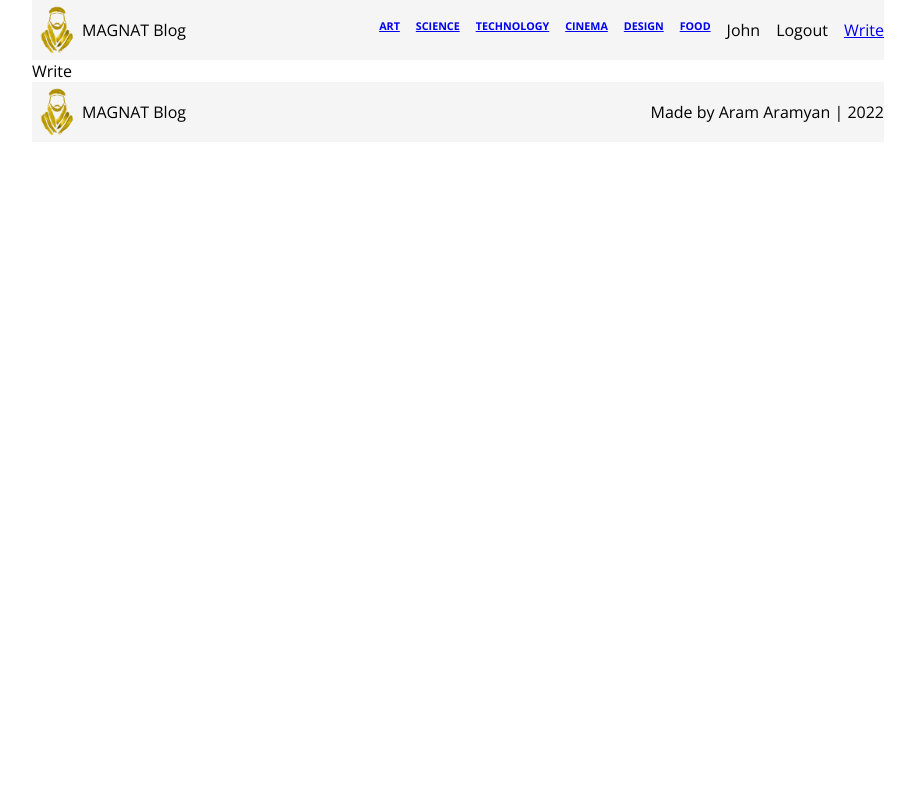
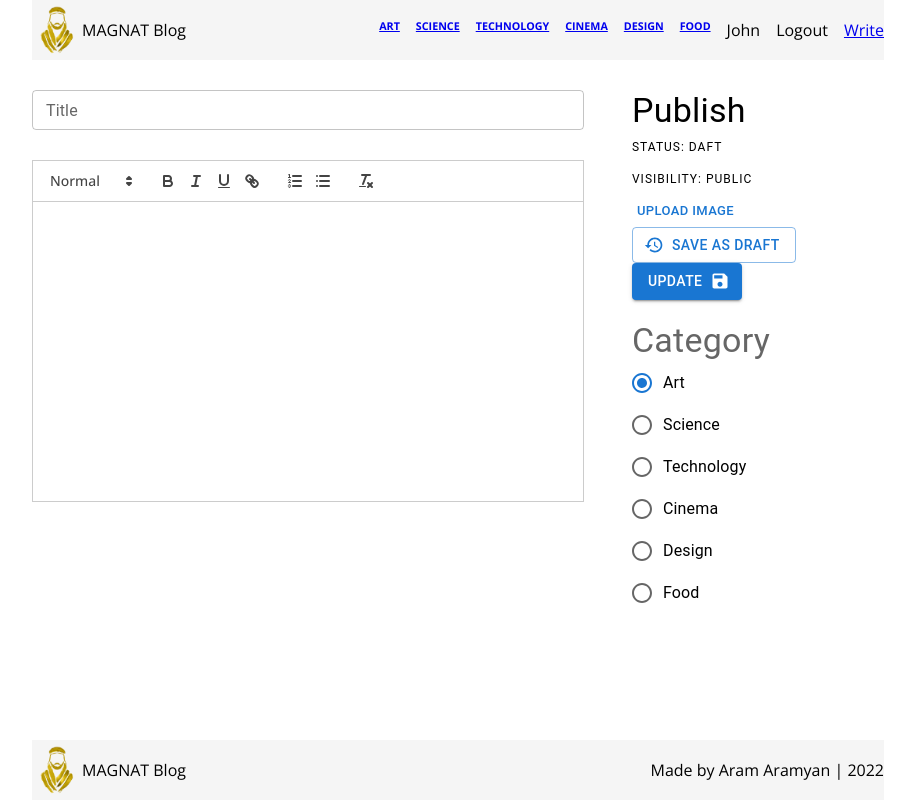
Before and after one commit to aramaramyan/blog-app, a React (Create React App) app in the folder client/: page /write in a window 1280 px wide. Shown: the whole page, without its empty margins (182-1097 px from the left). Built offline with nearby package versions, Linux system fonts and the light colour scheme.

Commit message:
feat: add Write page initial styles

```diff
--- a/client/src/App.jsx
+++ b/client/src/App.jsx
@@ -7,7 +7,6 @@ import Layout from "./components/Layout";
 import Single from "./pages/Single";
 import Register from "./pages/Register";
 import { Container } from "@mui/material";
-import { makeStyles } from "@mui/styles";
 
 const router = createBrowserRouter([
   {
@@ -38,21 +37,20 @@ const router = createBrowserRouter([
   },
 ]);
 
-const useStyles = makeStyles({
-  container: {
-    display: "flex",
-    justifyContent: "center",
-    alignItems: "center",
-    height: "100vh",
-  },
-});
-
 function App() {
-  const classes = useStyles();
-
   return (
     <div style={{ width: "100%", height: "100vh" }}>
-      <Container maxWidth="md" className={classes.container}>
+      <Container
+        maxWidth="md"
+        fixed
+        style={{
+          display: "flex",
+          flexDirection: "column",
+          justifyContent: "space-between",
+          alignItems: "center",
+          height: "100vh",
+        }}
+      >
         <RouterProvider router={router} />
       </Container>
     </div>
--- a/client/src/pages/Write.jsx
+++ b/client/src/pages/Write.jsx
@@ -1,7 +1,97 @@
-import React from "react";
+import React, { useState } from "react";
+import { makeStyles } from "@mui/styles";
+import ReactQuill from "react-quill";
+import "react-quill/dist/quill.snow.css";
+import {
+  Button,
+  FormControl,
+  FormControlLabel,
+  FormLabel,
+  Grid,
+  Radio,
+  RadioGroup,
+  TextField,
+  Typography,
+} from "@mui/material";
+import SaveIcon from "@mui/icons-material/Save";
+import HistoryIcon from "@mui/icons-material/History";
+
+const useStyles = makeStyles({
+  writeWrapper: {
+    margin: "30px 0",
+    height: "100%",
+  },
+  editorContainer: {
+    height: 300,
+    borderRadius: 8,
+    marginTop: 30,
+  },
+  editor: {
+    height: "100%",
+  },
+});
 
 const Write = () => {
-  return <div>Write</div>;
+  const classes = useStyles();
+  const [value, setValue] = useState("");
+
+  return (
+    <Grid container spacing={6} className={classes.writeWrapper}>
+      <Grid item xs={8} style={{ margin: "30px 0" }}>
+        <TextField id="outlined-basic" label="Title" variant="outlined" size="small" fullWidth />
+        <div className={classes.editorContainer}>
+          <ReactQuill theme="snow" value={value} onChange={setValue} className={classes.editor} />
+        </div>
+      </Grid>
+      <Grid
+        item
+        xs={4}
+        className={classes.menu}
+        style={{ display: "flex", flexDirection: "column", gap: "20px", margin: "30px 0" }}
+      >
+        <div className={classes.item}>
+          <Typography variant="h4">Publish</Typography>
+          <Typography variant="overline" display="block">
+            STATUS: <Typography variant="overline">Daft</Typography>
+          </Typography>
+          <Typography variant="overline" display="block">
+            VISIBILITY: <Typography variant="overline">Public</Typography>
+          </Typography>
+          <Button component="label" size="small">
+            Upload Image
+            <input hidden accept="image/*" multiple type="file" />
+          </Button>
+          <div className={classes.buttons}>
+            <Button variant="outlined" startIcon={<HistoryIcon />}>
+              Save as draft
+            </Button>
+            <Button variant="contained" endIcon={<SaveIcon />}>
+              Update
+            </Button>
+          </div>
+        </div>
+        <div className={classes.item}>
+          <FormControl>
+            <FormLabel id="demo-radio-buttons-group-label">
+              <Typography variant="h4">Category</Typography>
+            </FormLabel>
+            <RadioGroup
+              aria-labelledby="demo-radio-buttons-group-label"
+              defaultValue="art"
+              name="radio-buttons-group"
+            >
+              <FormControlLabel value="art" control={<Radio />} label="Art" />
+              <FormControlLabel value="science" control={<Radio />} label="Science" />
+              <FormControlLabel value="technology" control={<Radio />} label="Technology" />
+              <FormControlLabel value="cinema" control={<Radio />} label="Cinema" />
+              <FormControlLabel value="design" control={<Radio />} label="Design" />
+              <FormControlLabel value="food" control={<Radio />} label="Food" />
+            </RadioGroup>
+          </FormControl>
+        </div>
+      </Grid>
+    </Grid>
+  );
 };
 
 export default Write;
```
